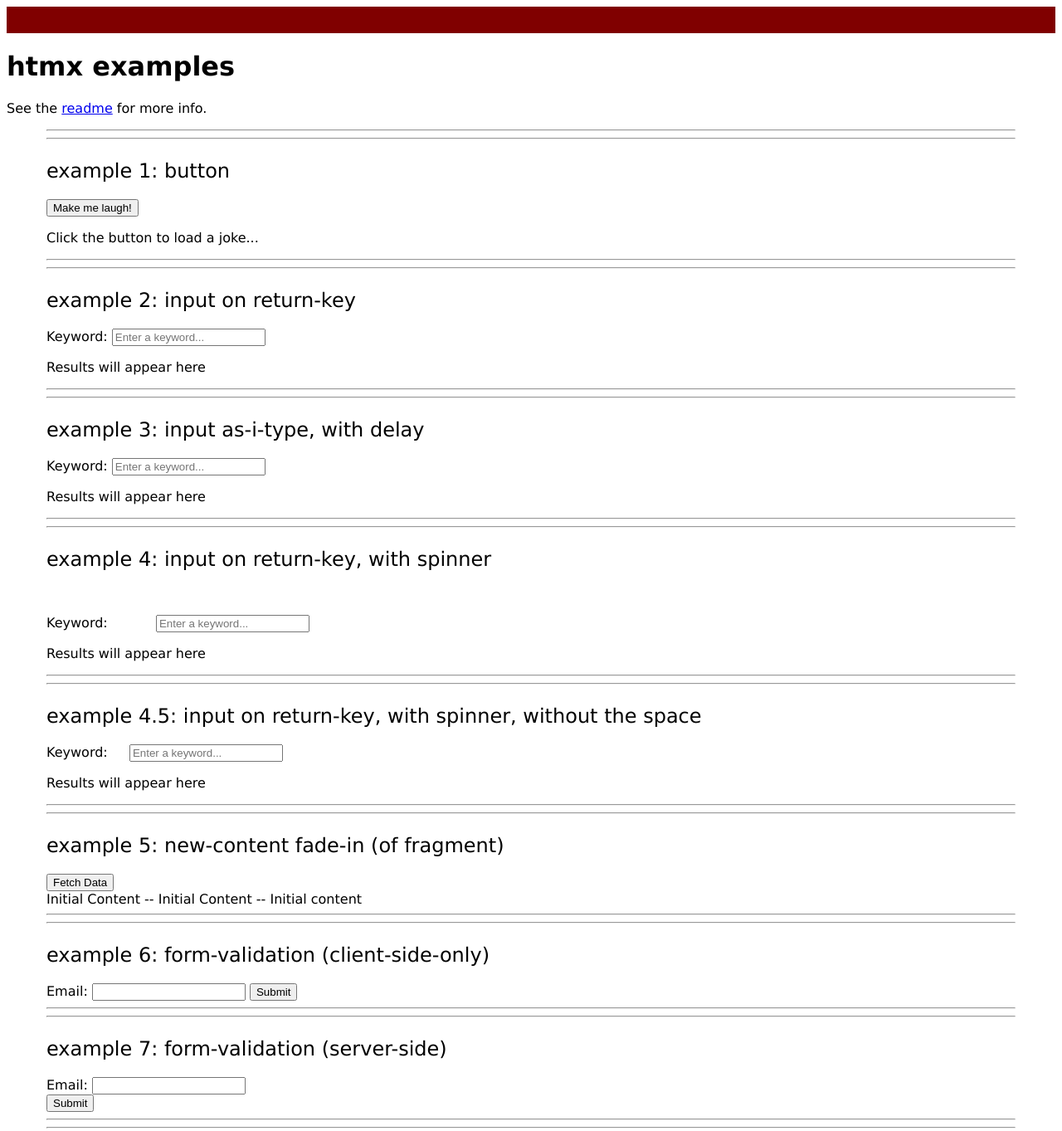
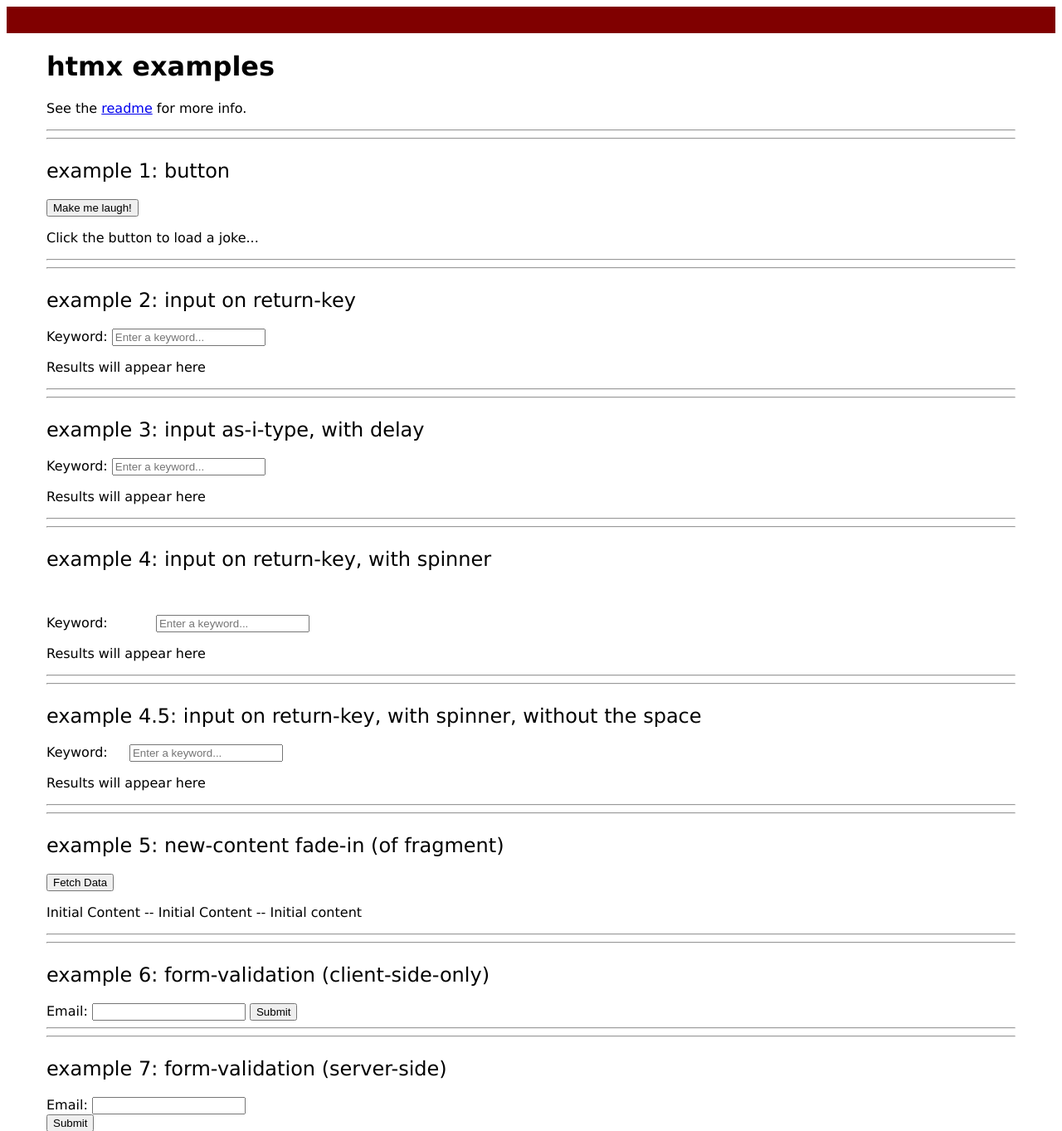
Before and after one commit to birkin/htmx_project, a Django app: page /htmx_examples/ in a window 1280 px wide. Shown: the top 1363 px of the page at 83% size. Run offline with Django 4.2, Linux system fonts and the light colour scheme; parts of the project's set-up code (start-up, migrations or seed data) failed here and were passed over; some libraries are stand-ins or nearby versions.

Commit message:
improves formatting of example 5.

```diff
--- a/htmx_app/templates/htmx_examples.html
+++ b/htmx_app/templates/htmx_examples.html
@@ -4,6 +4,10 @@
 {% block extra_head %}
 
 <style>
+
+div#title {
+    margin-left: 3em;
+}
 
 /* START ``example 4: input on return-key, with spinner`` */
 .loader {
@@ -16,6 +20,7 @@
     box-sizing: border-box;
     animation: rotation 1s linear infinite;
     }
+
 @keyframes rotation {
     0% {
         transform: rotate(0deg);
@@ -43,8 +48,10 @@
 
 
 {% block header %}
-    <h1>htmx examples</h1>
-    <p>See the <a href="https://github.com/birkin/htmx_project/blob/main/README.md">readme</a> for more info.</p>
+    <div id="title">
+        <h1>htmx examples</h1>
+        <p>See the <a href="https://github.com/birkin/htmx_project/blob/main/README.md">readme</a> for more info.</p>
+    </div>
 {% endblock header %}
 
 
@@ -52,6 +59,8 @@
 
 <hr>
 <hr>
+
+<!-- ------------------------------------------------------------ -->
 
 <h2>example 1: button</h2>
 
@@ -66,6 +75,8 @@
 
 <hr>
 <hr>
+
+<!-- ------------------------------------------------------------ -->
 
 <h2>example 2: input on return-key</h2>
 
@@ -83,6 +94,8 @@
 
 <hr>
 <hr>
+
+<!-- ------------------------------------------------------------ -->
 
 <h2>example 3: input as-i-type, with delay</h2>
 
@@ -102,20 +115,11 @@
 <hr>
 <hr>
 
+<!-- ------------------------------------------------------------ -->
+
 <h2>example 4: input on return-key, with spinner</h2>
 
 <label>Keyword:
-    <!-- Original tutorial span:
-        <span class="loader htmx-indicator"></span>
-        The problem is that this adds a big space between the `example...` line and the `Keyword` line. -->
-
-    <!-- Trying:
-        <span class="loader htmx-indicator" style="visibility: hidden;"></span>
-        No-go; this keeps the space, but does not show the spinner. -->
-
-    <!-- Trying:
-        <span class="loader htmx-indicator" style="display: none;"></span>
-        No-go; this eliminates the space, but also does not show the spinner -->
 
     <span id="span4" class="loader htmx-indicator"></span> <!-- class of "loader" is required; can't be changed even if hx-indicator matches the change -->
     <input
@@ -133,12 +137,26 @@
 <hr>
 <hr>
 
-
-
+<!-- ------------------------------------------------------------ -->
 
 <h2>example 4.5: input on return-key, with spinner, without the space</h2>
 
 <label>Keyword:
+
+    <!-- Original tutorial span:
+        <span class="loader htmx-indicator"></span>
+        The problem is that this adds a big space between the `example...` line and the `Keyword` line. -->
+
+    <!-- Trying:
+        <span class="loader htmx-indicator" style="visibility: hidden;"></span>
+        No-go; this keeps the space, but does not show the spinner. -->
+
+    <!-- Trying:
+        <span class="loader htmx-indicator" style="display: none;"></span>
+        No-go; this eliminates the space, but also does not show the spinner -->
+
+    <!-- The solution: adding the negative margin. -->
+
     <span id="span45" class="loader htmx-indicator" style="margin: -1em;"></span> <!-- only addition is the margin-style -->
     <input
         type="text"
@@ -155,24 +173,24 @@
 <hr>
 <hr>
 
-
-
+<!-- ------------------------------------------------------------ -->
 
 <h2>example 5: new-content fade-in (of fragment)</h2>
 
 <button
     hx-get="/htmx_f__new_content/"
     hx-target="#example_5_content">
-
     Fetch Data
 </button>
 
 <div id="example_5_content">
-    Initial Content -- Initial Content -- Initial content
+    <p>Initial Content -- Initial Content -- Initial content</p>
 </div>
 
 <hr>
 <hr>
+
+<!-- ------------------------------------------------------------ -->
 
 <h2>example 6: form-validation (client-side-only)</h2>
 
@@ -186,6 +204,8 @@
 
 <hr>
 <hr>
+
+<!-- ------------------------------------------------------------ -->
 
 <h2>example 7: form-validation (server-side)</h2>
 
```
